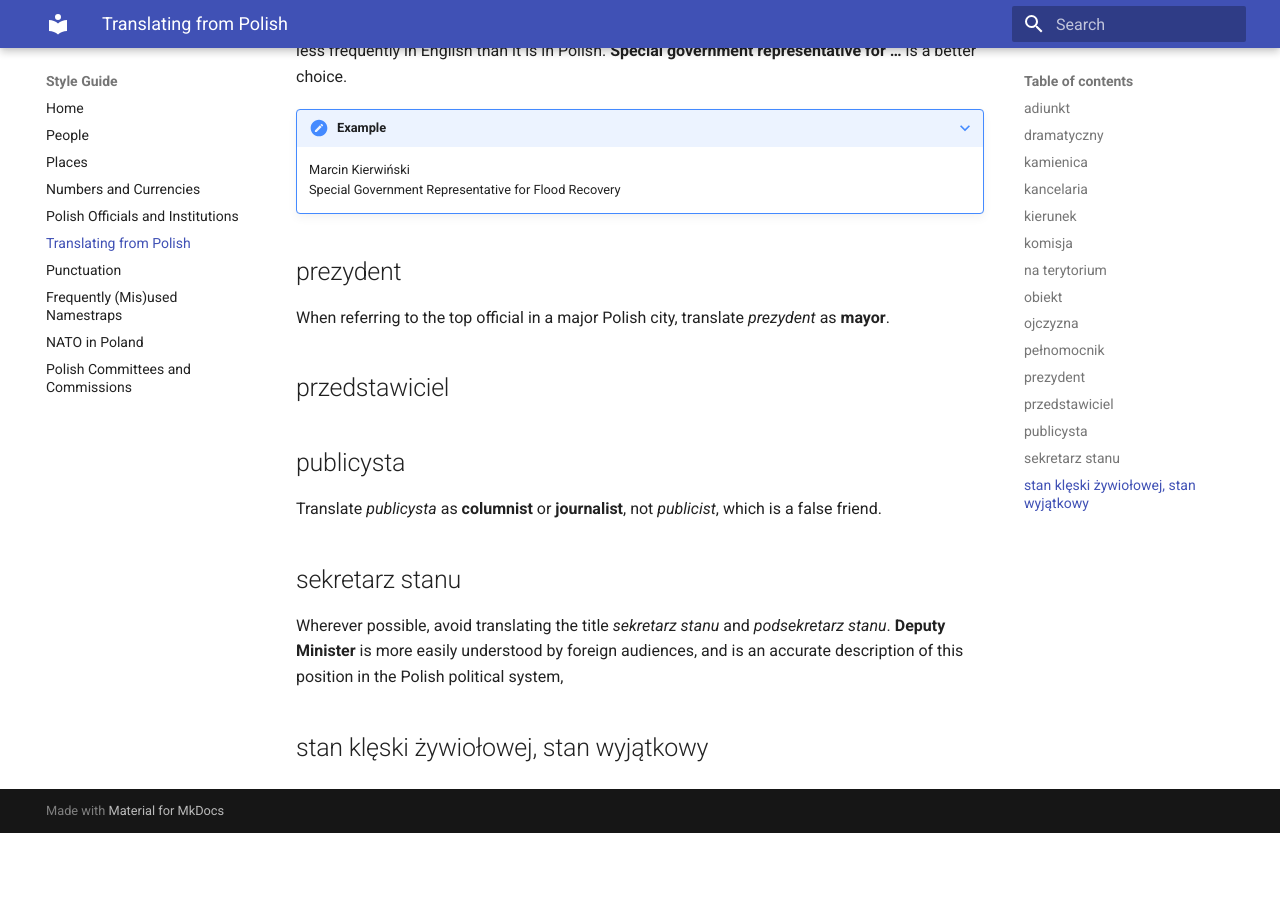
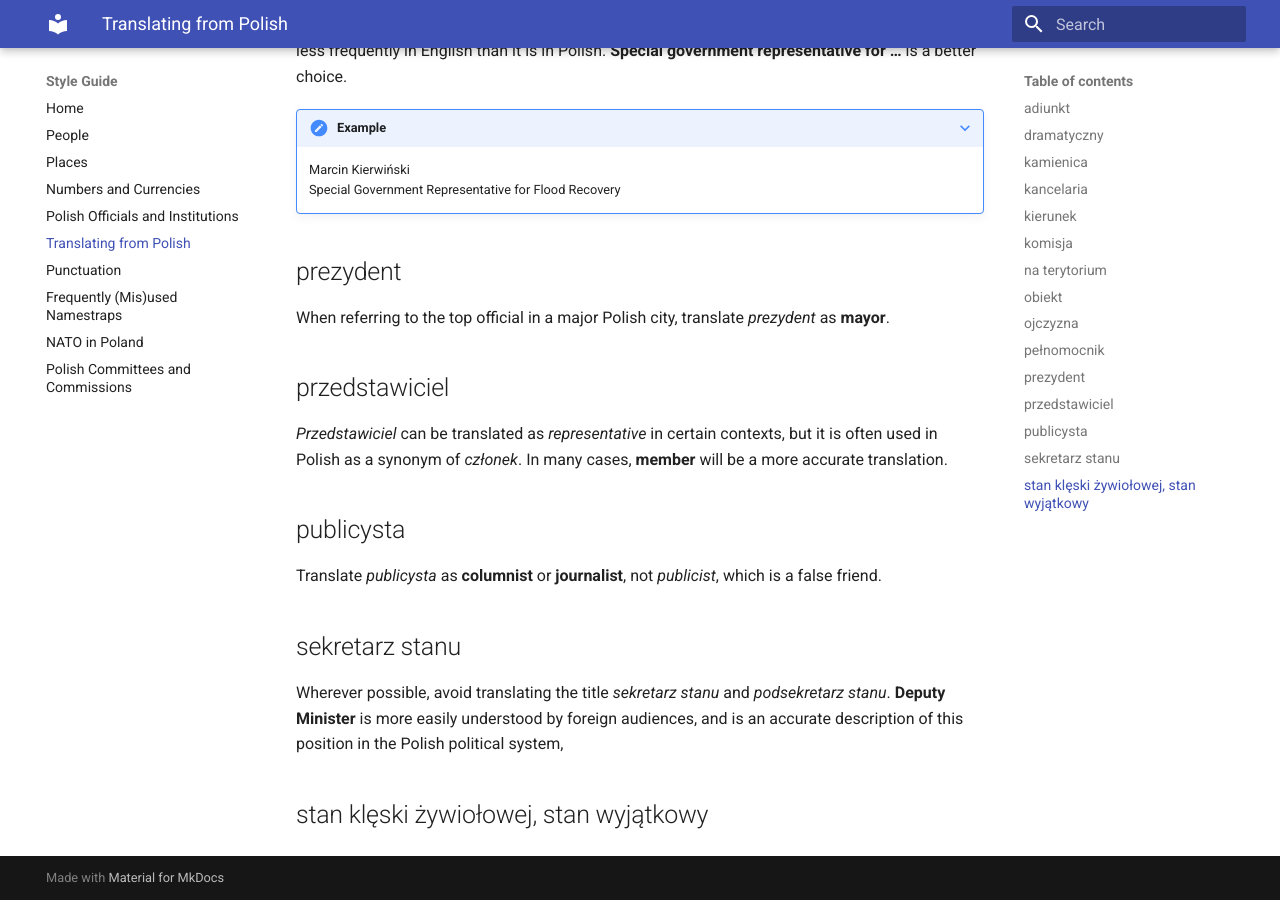
Before and after one commit to rthrbrs/styleguide, an MkDocs documentation site: the page built from docs/TranslatingFromPolish.md, in a window 1280 px wide and 900 px high, scrolled down 1053 px. Built offline with MkDocs 1.6.1 and Material for MkDocs 9.7.7, drawn with Linux system fonts in a browser that asks for light colours; before the commit the page ends 1886 px from its top, so only the background shows below that.

Commit message:
added przedstawiciel

```diff
--- a/docs/TranslatingFromPolish.md
+++ b/docs/TranslatingFromPolish.md
@@ -38,6 +38,8 @@ When referring to the top official in a major Polish city, translate _prezydent_
 
 ## przedstawiciel
 
+_Przedstawiciel_ can be translated as _representative_ in certain contexts, but it is often used in Polish as a synonym of _członek_. In many cases, **member** will be a more accurate translation.
+
 ## publicysta
 
 Translate _publicysta_ as **columnist** or **journalist**, not _publicist_, which is a false friend.
```
